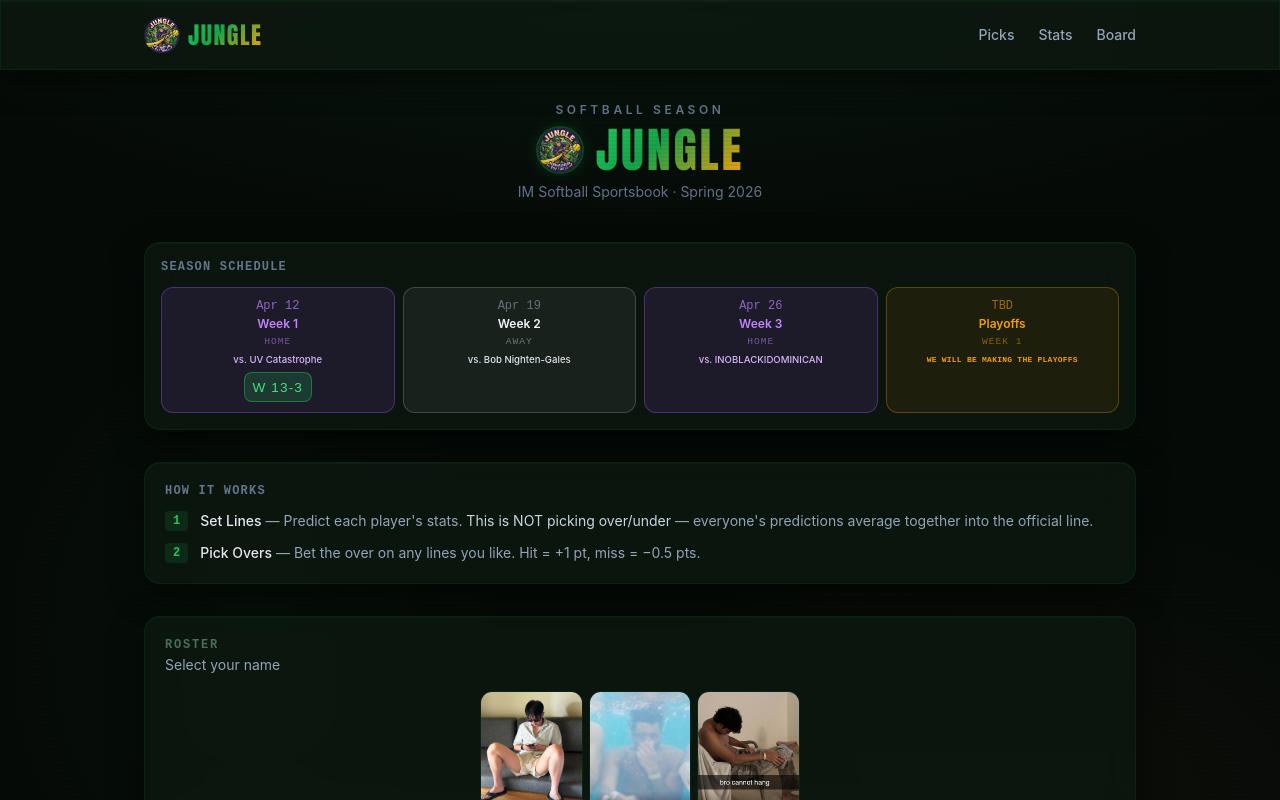
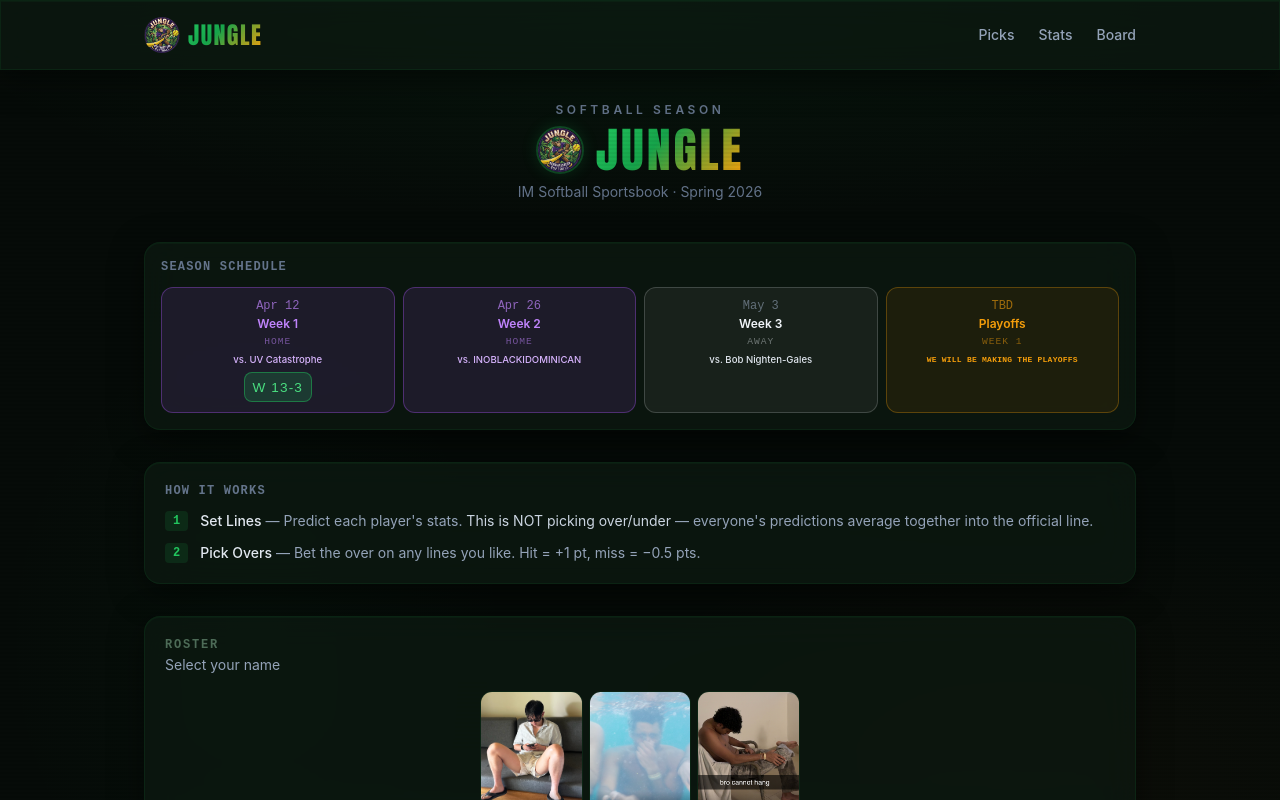
Before and after one commit to josyao1/Jungle, a Next.js app: page / in a window 1280 px wide. Shown: the top 800 px of the page. Built offline with nearby package versions, Linux system fonts and the light colour scheme.

Commit message:
shcudel adjustment

```diff
--- a/app/page.tsx
+++ b/app/page.tsx
@@ -33,8 +33,8 @@ export default function Home() {
         <div className="overflow-x-auto mobile-scroll -mx-4 px-4 md:mx-0 md:px-0">
         <div className="flex md:grid md:grid-cols-4 gap-2 min-w-max md:min-w-0">
           {GAMES.map(g => {
-            const dateLabel: Record<number, string> = { 1: 'Apr 12', 2: 'Apr 19', 3: 'Apr 26' }
             const isHome = g.home
+            const dateLabel = g.date.toLocaleDateString('en-US', { month: 'short', day: 'numeric', timeZone: 'America/Chicago' })
             return (
               <div key={g.number}
                 className="rounded-xl p-2.5 text-center w-32 flex-shrink-0 md:w-auto md:flex-shrink"
@@ -44,7 +44,7 @@ export default function Home() {
                 }}
               >
                 <div className="text-xs mb-0.5" style={{ color: isHome ? 'rgba(192,132,252,0.7)' : 'rgba(148,163,184,0.6)', fontFamily: "'JetBrains Mono', monospace" }}>
-                  {dateLabel[g.number]}
+                  {dateLabel}
                 </div>
                 <div className="text-xs font-semibold mb-0.5" style={{ color: isHome ? '#c084fc' : '#f1f5f9' }}>{g.label}</div>
                 <div className="text-xs uppercase tracking-widest mb-1" style={{ color: isHome ? 'rgba(192,132,252,0.55)' : 'rgba(241,245,249,0.4)', fontFamily: "'JetBrains Mono', monospace", fontSize: '0.6rem' }}>
--- a/lib/constants.ts
+++ b/lib/constants.ts
@@ -84,18 +84,18 @@ export const GAMES = [
   {
     number: 2,
     label: 'Week 2',
-    date: new Date('2026-04-19T20:00:00Z'), // Apr 19
-    lockTime: new Date('2026-04-19T20:00:00Z'),
-    opponent: 'Bob Nighten-Gales',
-    home: false,
+    date: new Date('2026-04-26T20:00:00Z'), // Apr 26
+    lockTime: new Date('2026-04-26T20:00:00Z'),
+    opponent: 'INOBLACKIDOMINICAN',
+    home: true,
   },
   {
     number: 3,
     label: 'Week 3',
-    date: new Date('2026-04-26T20:00:00Z'), // Apr 26
-    lockTime: new Date('2026-04-26T20:00:00Z'),
-    opponent: 'INOBLACKIDOMINICAN',
-    home: true,
+    date: new Date('2026-05-03T20:00:00Z'), // May 3
+    lockTime: new Date('2026-05-03T20:00:00Z'),
+    opponent: 'Bob Nighten-Gales',
+    home: false,
   },
 ]
 
```
